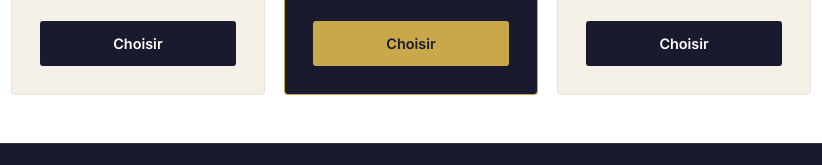
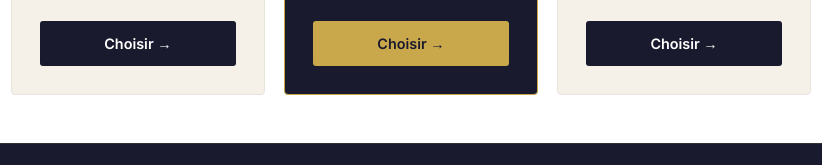
Before and after one commit to hiddenmindviral/avocaia-landing, a plain HTML site: page particuliers.html in a window 1280 px wide. Shown: the part 1792-1957 px from the top of the page, 229-1051 px from the left. Drawn offline with nearby package versions, Linux system fonts and the light colour scheme.

Commit message:
Update particuliers.html

```diff
--- a/particuliers.html
+++ b/particuliers.html
@@ -176,7 +176,7 @@
         <li>Style juridique français</li>
         <li>Valable 30 jours</li>
       </ul>
-      <button class="btn-pricing">Choisir</button>
+      <a href="https://buy.stripe.com/test_dRmbJ33rw925ckN6LlgEg03" target="_blank" class="btn-pricing" style="text-decoration:none;display:block;">Choisir →</a>
     </div>
     <div class="pricing-card featured">
       <div class="pricing-badge-card">Le plus populaire</div>
@@ -190,7 +190,7 @@
         <li>Tous types de courriers</li>
         <li>Priorité de génération</li>
       </ul>
-      <button class="btn-pricing">Choisir</button>
+      <a href="https://buy.stripe.com/test_9B6dRbbY29252Kdd9JgEg04" target="_blank" class="btn-pricing" style="text-decoration:none;display:block;">Choisir →</a>
     </div>
     <div class="pricing-card">
       <div class="pricing-plan">Forfait 15 courriers</div>
@@ -203,7 +203,7 @@
         <li>Tous types de courriers</li>
         <li>Support prioritaire</li>
       </ul>
-      <button class="btn-pricing">Choisir</button>
+      <a href="https://buy.stripe.com/test_dRm9AVd26emp98BfhRgEg05" target="_blank" class="btn-pricing" style="text-decoration:none;display:block;">Choisir →</a>
     </div>
   </div>
 </section>
```
